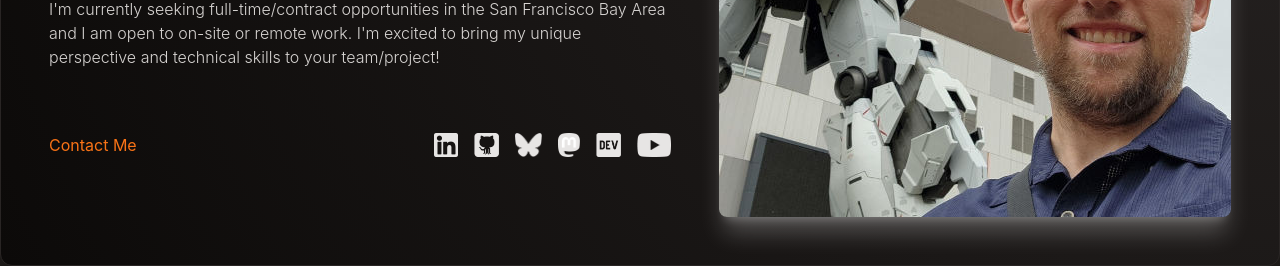
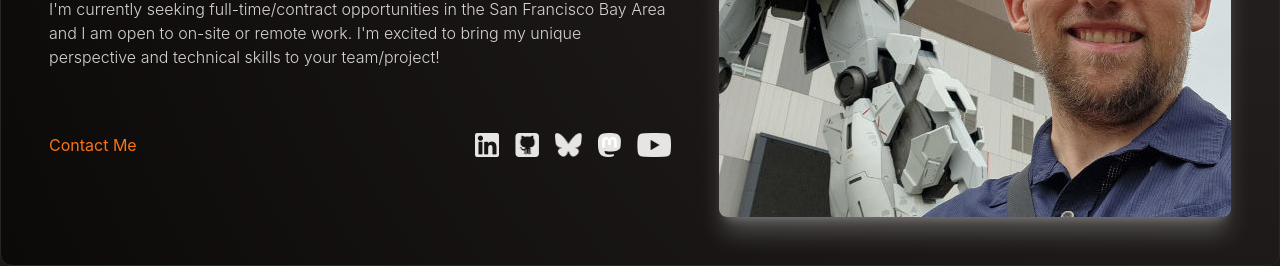
Before and after one commit to Torvec/myPortfolio, a React (Vite) app: page / in a window 1280 px wide. Shown: the part 1240-1506 px from the top of the page. Built offline with nearby package versions, Linux system fonts and the light colour scheme; a web font is replaced by a local one.

Commit message:
Removed devto link

```diff
--- a/src/components/ui/social-link-list.tsx
+++ b/src/components/ui/social-link-list.tsx
@@ -18,11 +18,6 @@ const socialLinks = [
     href: "https://mastodon.social/@edvonschondorf",
     logo: "about/mastodon.png",
     label: "Mastodon",
-  },
-  {
-    href: "https://dev.to/torvec",
-    logo: "about/devto.png",
-    label: "Dev.to",
   },
   {
     href: "https://www.youtube.com/@edward-vonschondorf-dev",
```
Also changed, not shown: public/about/devto.png (deleted).
